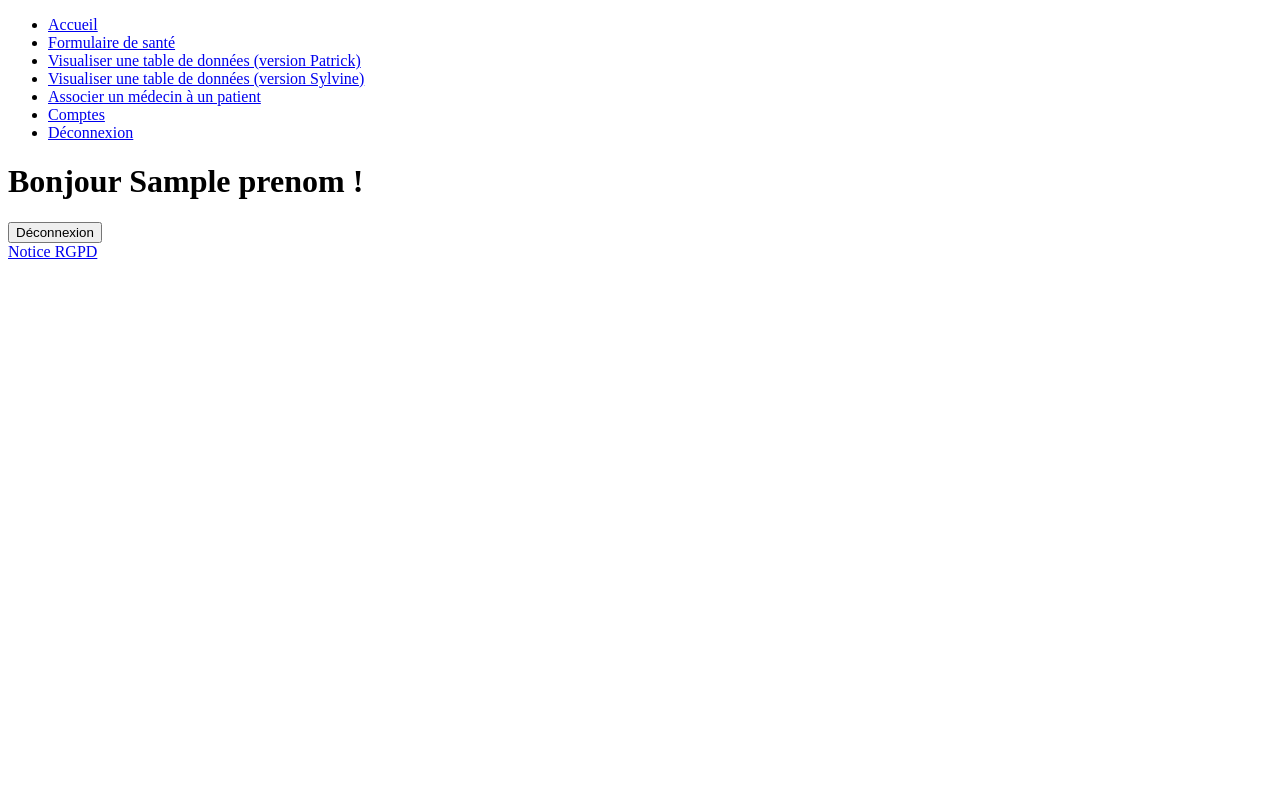
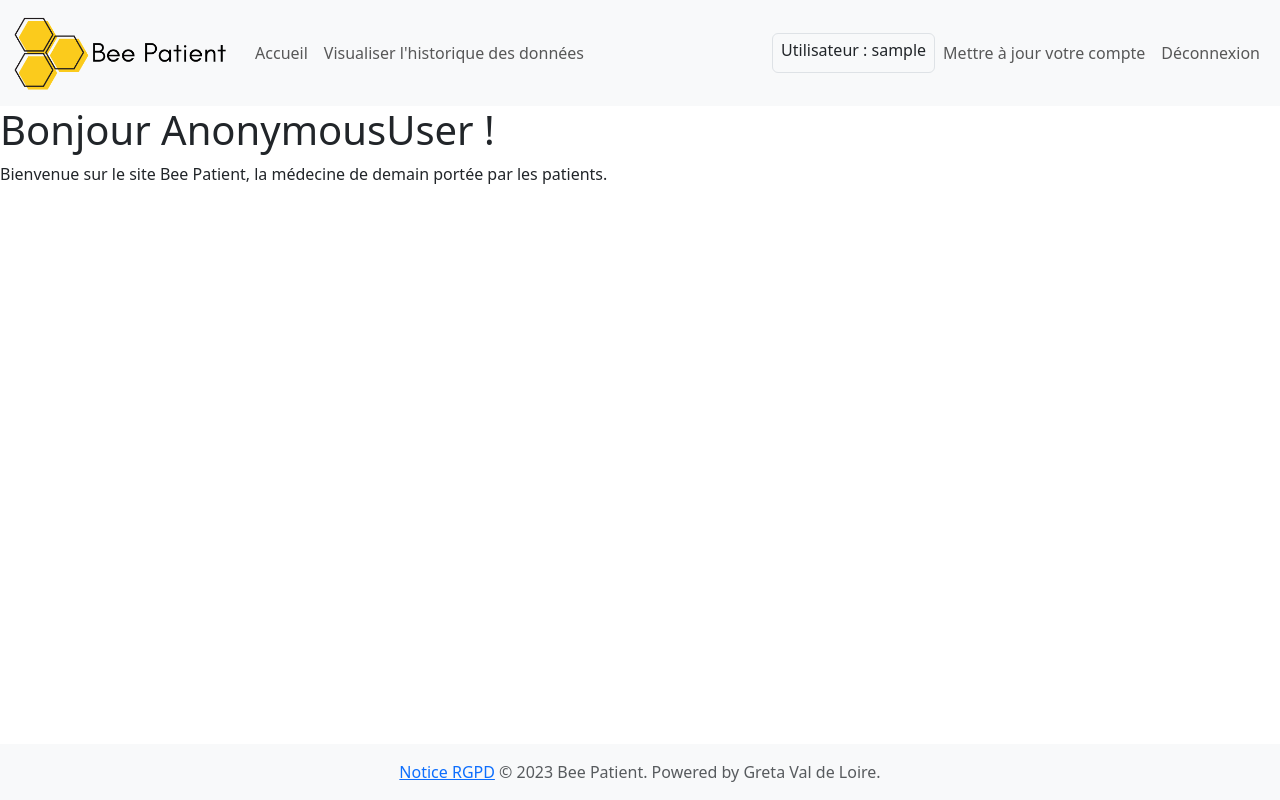
Before and after one commit to data-IA-2022/Doctolib_Sylvine, a Django app: template application/templates/accueil.html in a window 1280 px wide. Run offline with Django 3.2, Linux system fonts and the light colour scheme; the template is opened without the code that fills it: most values are stand-ins (such as "Sample title", 1, 10 or a date in 2020); some libraries are stand-ins or nearby versions.

Commit message:
include bootstrap navbar + homogenisation username

```diff
--- a/application/templates/accueil.html
+++ b/application/templates/accueil.html
@@ -3,8 +3,8 @@
 {% block content %}
 <title>Accueil</title>
 
-<h1>Bonjour {{prenom}} !</h1>
-<a href="{% url 'deconnexion' %}">
-    <button>Déconnexion</button>
-</a>
-{% endblock %}
+<h1>Bonjour {{user}} !</h1>
+<p>
+    Bienvenue sur le site Bee Patient, la médecine de demain portée par les patients.
+</p>
+{% endblock %}s
--- a/application/templates/base.html
+++ b/application/templates/base.html
@@ -3,6 +3,9 @@
 <head>
     <meta charset="UTF-8">
     <meta name="viewport" content="width=device-width, initial-scale=1.0">
+
+    <link href="https://cdn.jsdelivr.net/npm/bootstrap@5.3.2/dist/css/bootstrap.min.css" rel="stylesheet" integrity="sha384-T3c6CoIi6uLrA9TneNEoa7RxnatzjcDSCmG1MXxSR1GAsXEV/Dwwykc2MPK8M2HN" crossorigin="anonymous">
+
     <script src="https://ajax.googleapis.com/ajax/libs/jquery/3.7.1/jquery.min.js"></script>
     <script src="https://cdn.datatables.net/1.12.1/js/jquery.dataTables.min.js"></script>
     <script src="https://cdn.datatables.net/fixedheader/3.2.3/js/dataTables.fixedHeader.min.js"></script>
@@ -69,17 +72,22 @@
         });
     });
     </script>
+    {% load static %}
 </head>
 <body>
-    {% include 'menu.html' %}
+    <script src="https://cdn.jsdelivr.net/npm/bootstrap@5.3.2/dist/js/bootstrap.bundle.min.js" integrity="sha384-C6RzsynM9kWDrMNeT87bh95OGNyZPhcTNXj1NW7RuBCsyN/o0jlpcV8Qyq46cDfL" crossorigin="anonymous"></script>
+
+    {% include 'menu_navbar.html' %}
     {% block content %}
     {% endblock %}
 
     <!-- Footer -->
-    <footer>
-        <div>
+    <footer class="footer mt-auto py-3  fixed-bottom text-center bg-body-tertiary">
+        <div class="container">
             <a href="{% url 'rgpd' %}">Notice RGPD</a>
+            <span class="text-muted">© 2023 Bee Patient. Powered by Greta Val de Loire.</span>
         </div>
     </footer>
+
 </body>
 </html>
--- a/application/templates/form.html
+++ b/application/templates/form.html
@@ -3,6 +3,7 @@
 {% block content %}
 <title>Formulaire remplissage</title>
 <h1> Bienvenue dans le formulaire santé {{user}} !</h1>
+<p> votre rôle est {{role}}</p>
 <form id="formContainer" action="{% url 'create_med_data' %}" method="post">
     {% csrf_token %}
 
--- a/application/templates/menu.html
+++ b/application/templates/menu.html
@@ -1,15 +1,21 @@
 <nav>
   <ul>
       <li><a href="{% url 'accueil' %}">Accueil</a></li>
-      <li><a href="{% url 'create_med_data' %}">Formulaire de santé </a></li>
-      <!-- <li><a href="">Historique</a></li> -->
+      <li><a href="{% url 'tableVisualisation' %}">Visualiser l'historique des données</a></li>
+
+      {% if user.role == "patient" %}
+        <li><a href="{% url 'create_med_data' %}">Formulaire de santé</a></li>
+      {% endif %}
+
       {% if user.role == "medecin" %}
-          <li><a href="{% url 'edaia' %}">EDA et IA</a></li>
+        <li><a href="{% url 'edaia' %}">EDA et IA</a></li>
       {% endif %}
-      <li><a href="{% url 'tableVisualisation' %}">Visualiser une table de données (version Patrick)</a></li>
-      <li><a href="{% url 'visMedData' %}">Visualiser une table de données (version Sylvine) </a></li>
-      <li><a href="{% url 'associationMedecinPatient' %}">Associer un médecin à un patient</a></li>
-      <li><a href="{% url 'comptes' %}">Comptes</a></li>
+
+      {% if user.role == "responsable" %}
+        <li><a href="{% url 'associationMedecinPatient' %}">Associer un médecin à un patient</a></li>
+      {% endif %}
+
+      <li><a href="{% url 'comptes' %}">Mettre à jour votre compte</a></li>
       <li><a href="{% url 'deconnexion' %}">Déconnexion</a></li>
   </ul>
 </nav>
--- /dev/null
+++ b/application/templates/menu_navbar.html
@@ -0,0 +1,36 @@
+{% load static %}
+<nav class="navbar navbar-expand-lg bg-body-tertiary">
+    <div class="container-fluid">
+      <a class="navbar-brand" href="#">
+        <img src="{% static 'images/BeePatient_w_trans.png' %}" alt="logo" height="80">
+      </a>
+      <button class="navbar-toggler" type="button" data-bs-toggle="collapse" data-bs-target="#navbarNavAltMarkup" aria-controls="navbarNavAltMarkup" aria-expanded="false" aria-label="Toggle navigation">
+        <span class="navbar-toggler-icon"></span>
+      </button>
+      <div class="collapse navbar-collapse" id="navbarNavAltMarkup">
+        <div class="navbar-nav">
+          <a class="nav-link" href="{% url 'accueil' %}">Accueil</a>
+          <a class="nav-link" href="{% url 'tableVisualisation' %}" >Visualiser l'historique des données</a>
+          {% if user.role == "patient" %}
+            <a class="nav-link" href="{% url 'create_med_data' %}">Formulaire de santé</a>
+          {% endif %}
+          {% if user.role == "medecin" %}
+             <a class="nav-link" href="{% url 'edaia' %}">EDA et IA</a>
+          {% endif %}
+          {% if user.role == "responsable" %}
+            <a class="nav-link" href="{% url 'associationMedecinPatient' %}">Associer un médecin à un patient</a>
+          {% endif %}
+
+
+        </div>
+
+        <div class=" navbar-nav d-flex ms-auto">
+            <span class="d-inline-flex focus-ring py-1 px-2 text-decoration-none border rounded-2">
+                Utilisateur : {{username}}
+            </span>
+            <a class="nav-link" href="{% url 'comptes' %}">Mettre à jour votre compte</a>
+            <a class="nav-link" href="{% url 'deconnexion' %}">Déconnexion</a>
+        </div>
+      </div>
+    </div>
+  </nav>
--- a/application/templates/tableVisualisation.html
+++ b/application/templates/tableVisualisation.html
@@ -2,8 +2,6 @@
 
 {% block content %}
 <title>tableVisualisation</title>
-
-<h1>Bonjour {{user}} !</h1>
 
 <h2>Table données santé</h2>
 <table id = "example">
--- a/doctolibbydjango/urls.py
+++ b/doctolibbydjango/urls.py
@@ -16,7 +16,7 @@ Including another URLconf
 """
 from django.contrib import admin
 from django.urls import path
-from application.views import accueil, visMedData, comptes, edaia, associationMedecinPatient, create_med_data, tableVisualisation, rgpd
+from application.views import accueil, comptes, edaia, associationMedecinPatient, create_med_data, tableVisualisation, rgpd, forbidden
 from authentification.views import connexion, deconnexion, inscription
 
 urlpatterns = [
@@ -26,11 +26,11 @@ urlpatterns = [
     path("comptes", comptes, name="comptes"),
     path("deconnexion/",deconnexion, name="deconnexion"),
     path("inscription/",inscription, name="inscription"),
-    path("visMedData/",visMedData, name="visMedData"),
     path("edaia/",edaia, name="edaia"),
     path("associationMedecinPatient/", associationMedecinPatient, name="associationMedecinPatient"),
     path("create_med_data/",create_med_data, name="create_med_data"),
     path("tableVisualisation/",tableVisualisation, name="tableVisualisation"),
     path("rgpd/",rgpd, name="rgpd"),
+    path("forbidden/",forbidden, name="forbidden"),
 
 ]
```
Also changed, not shown: application/templates/forbidden.html (added, +9 -0 lines), application/templates/visMedData.html (deleted, +0 -17 lines), application/views.py (+82 -66 lines), application/static/images/BeePatient.png (added), application/static/images/BeePatient_w_trans.png (added), static/images/BeePatient.png (added).
